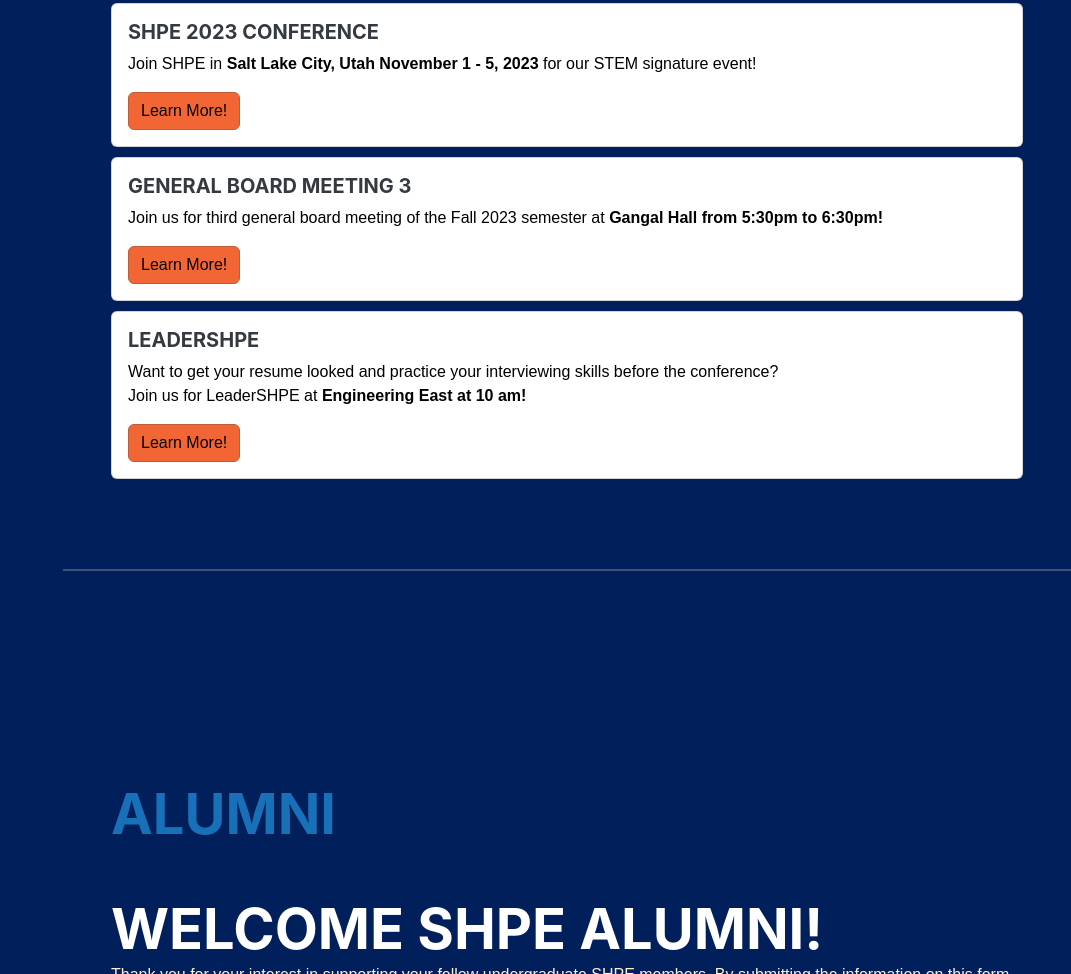
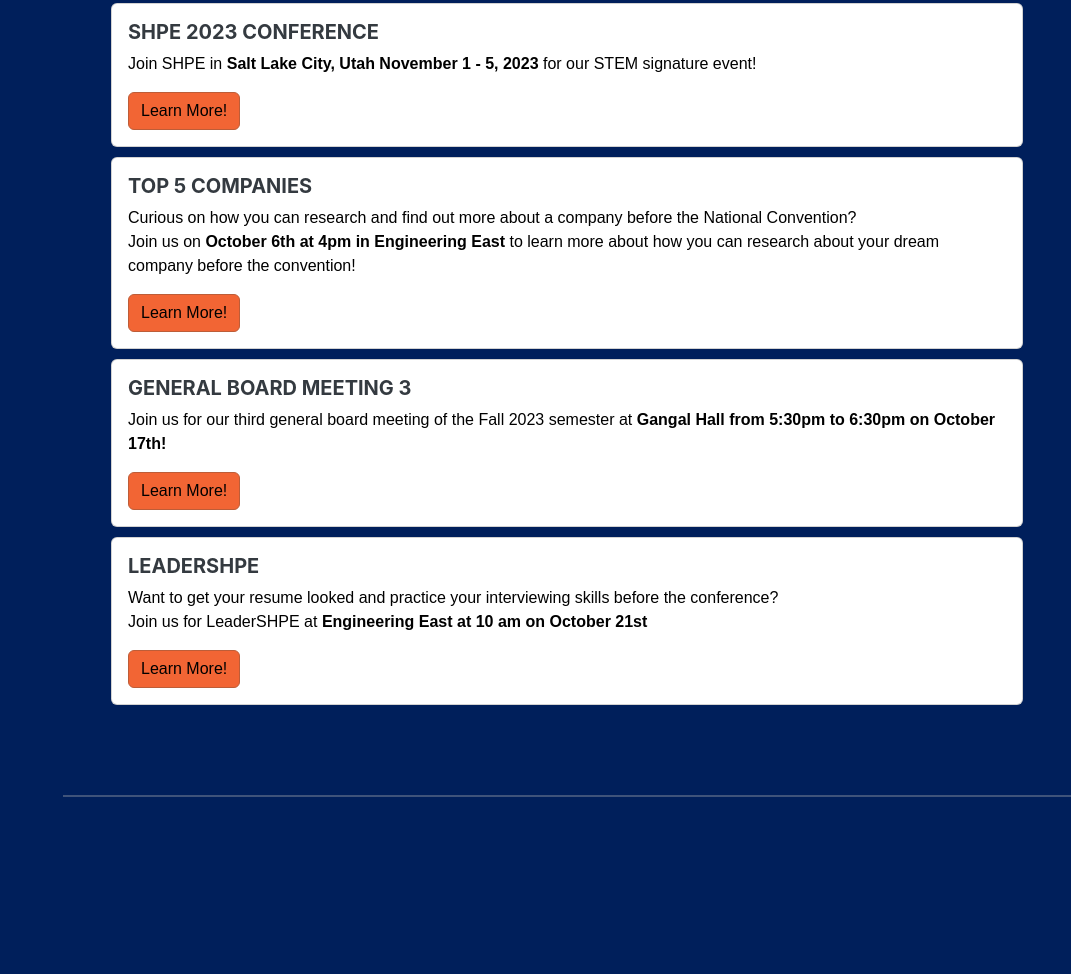
Before and after one commit to shpeFauOwls/SHPE_FAU-1, a plain HTML site: page index.html in a window 1280 px wide. Shown: the part 8979-9953 px from the top of the page, without its empty margins (209-1280 px from the left). Drawn offline with nearby package versions, Linux system fonts and the light colour scheme; a web font is replaced by a local one.

Commit message:
adding some final touches

```diff
--- a/index.html
+++ b/index.html
@@ -224,9 +224,18 @@
                     <div class="card">
                         <!-- <img src="..." class="card-img-top" alt="..."> -->
                     <div class="card-body">
+                          <h5 class="card-title">Top 5 Companies</h5>
+                          <p class="card-text">Curious on how you can research and find out more about a company before the National Convention?<br>Join us on <strong>October 6th at 4pm in Engineering East</strong> to learn more about how you can research about your dream company before the convention!</p>
+                          <a href="https://www.instagram.com/shpe_fau/?hl=en" id="con-button" class="btn btn-primary">Learn More!</a>
+                        </div>
+                    </div>
+
+                    <div class="card">
+                        <!-- <img src="..." class="card-img-top" alt="..."> -->
+                    <div class="card-body">
                           <h5 class="card-title">General Board Meeting 3</h5>
-                          <p class="card-text">Join us for third general board meeting of the Fall 2023 semester at <strong>Gangal Hall from 5:30pm to 6:30pm!</strong></p>
-                          <a href="#" id="con-button" class="btn btn-primary">Learn More!</a>
+                          <p class="card-text">Join us for our third general board meeting of the Fall 2023 semester at <strong>Gangal Hall from 5:30pm to 6:30pm on October 17th!</strong></p>
+                          <a href="https://www.instagram.com/shpe_fau/?hl=en" id="con-button" class="btn btn-primary">Learn More!</a>
                         </div>
                     </div>
 
@@ -234,8 +243,8 @@
                         <!-- <img src="..." class="card-img-top" alt="..."> -->
                     <div class="card-body">
                           <h5 class="card-title">LeaderSHPE</h5>
-                          <p class="card-text">Want to get your resume looked and practice your interviewing skills before the conference? <br>Join us for LeaderSHPE at <strong>Engineering East at 10 am!</strong> </p>
-                          <a href="#" id="con-button" class="btn btn-primary">Learn More!</a>
+                          <p class="card-text">Want to get your resume looked and practice your interviewing skills before the conference? <br>Join us for LeaderSHPE at <strong>Engineering East at 10 am on October 21st</strong> </p>
+                          <a href="https://www.instagram.com/shpe_fau/?hl=en" id="con-button" class="btn btn-primary">Learn More!</a>
                         </div>
                     </div>
 
```
